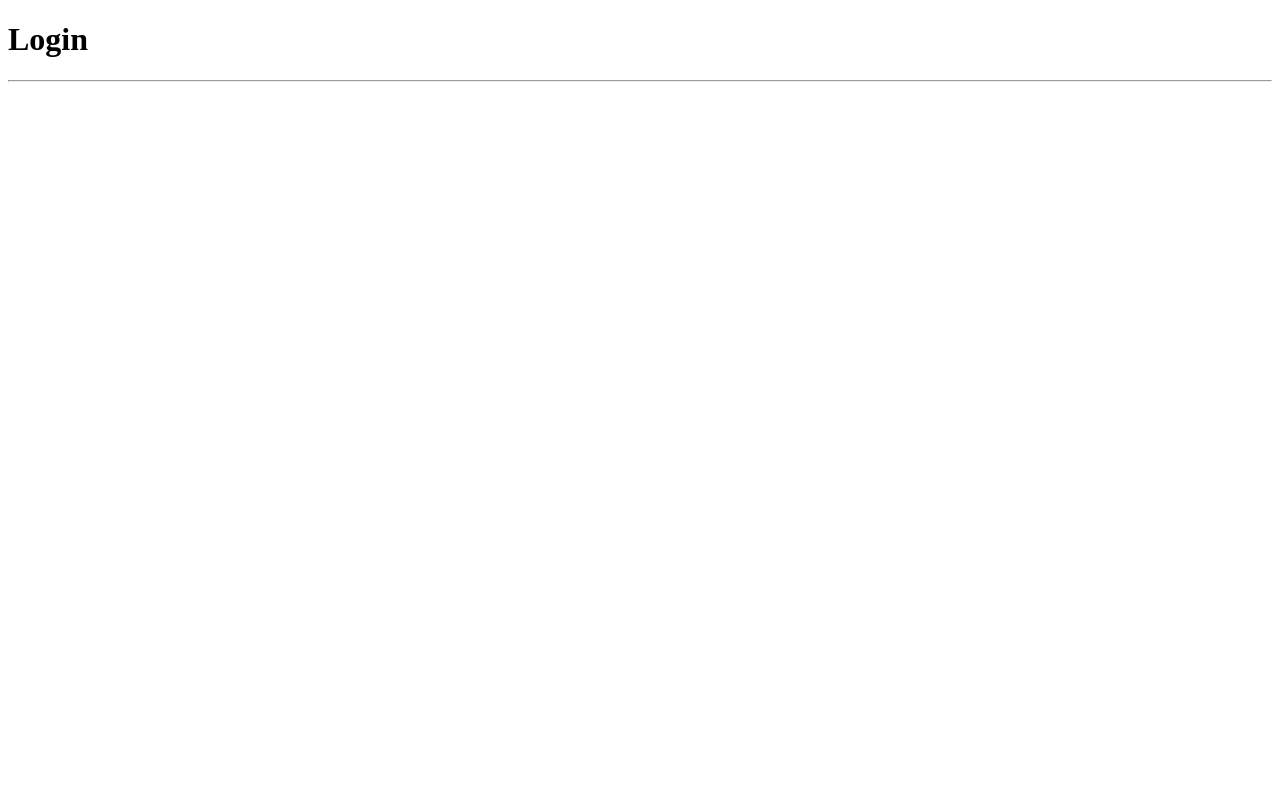
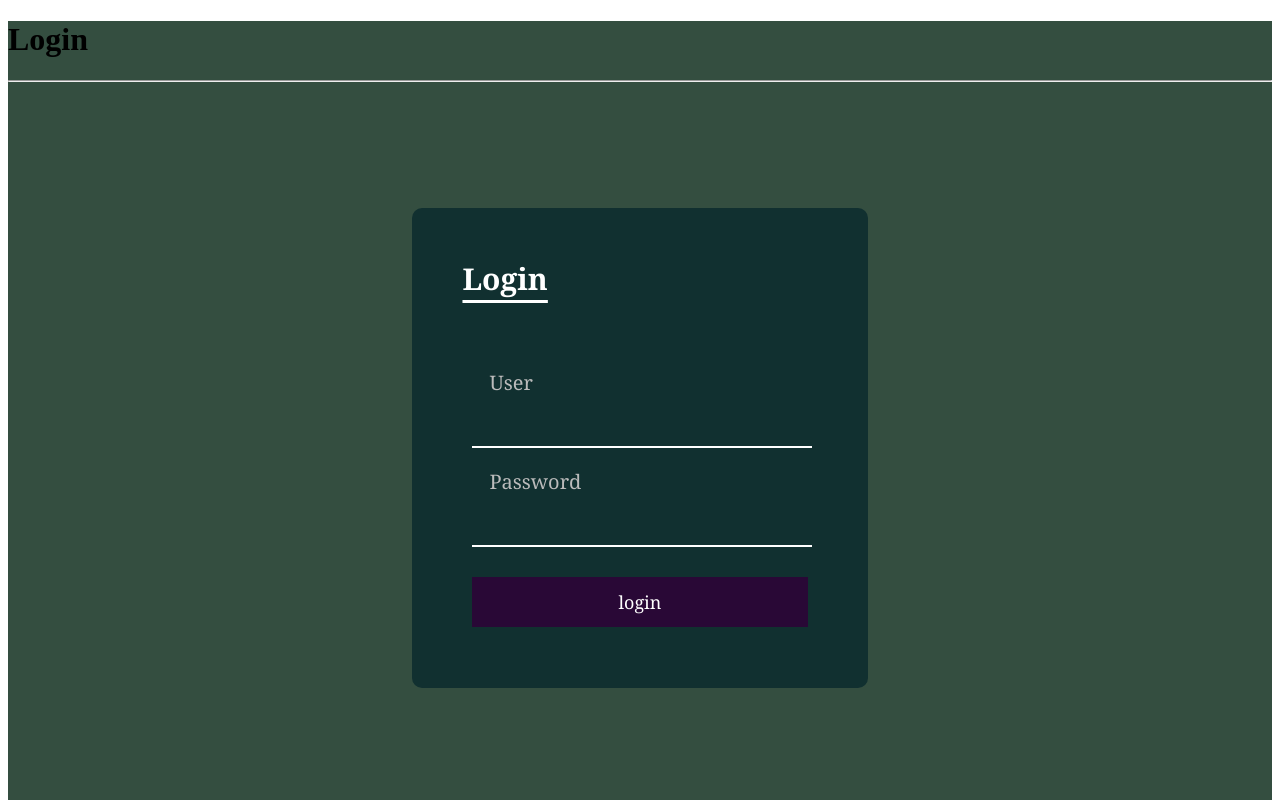
Before and after one commit to toriquinha/formularios, a plain HTML site: page login.html in a window 1280 px wide. Shown: the top 800 px of the page. Drawn offline with Linux system fonts and the light colour scheme.

Commit message:
login sei la

```diff
--- a/login.html
+++ b/login.html
@@ -4,13 +4,25 @@
     <meta charset="UTF-8">
     <meta name="viewport" content="width=device-width, initial-scale=1.0">
     <title>login</title>
-    <link rel="stylesheet" href="style.css">
+    <link rel="stylesheet" href="./style.css">
 </head>
 <body>
+    <div id="login">
     <h1>Login</h1>
     <hr>
-    <form action="">
+
+    <form action="" >
+        <h2>Login</h2>
+
+        <label for="user">User</label>
+        <input class="info" type="text" name="user" id="user">
+
+        <label for="pass">Password</label>
+        <input class="info" type="password" name="pass" id="pass">
+
+        <input class="button" type="button" value="login">
 
     </form>
+</div>
 </body>
 </html>
--- a/style.css
+++ b/style.css
@@ -102,3 +102,71 @@
     opacity: 0;
     z-index: -1;
 }
+
+#login{
+    background-color: rgb(52, 78, 64);
+    height: 1600px;
+}
+
+#login form{
+    width: 36%;
+    margin-left: 32%;
+    height: 480px;
+    margin-top: 40px;
+    background-color: rgb(17, 48, 48);
+    border-radius: 10px;
+    margin-top: 10%;
+}
+
+#login form h2{
+    text-align: left;
+    color: white;
+    font-size: 30px;
+    text-decoration: underline;
+    padding-top: 50px;
+    margin-left: 50px;
+    font-family: Georgia, 'Times New Roman', Times, serif;
+    text-underline-offset: 10px;
+    margin-bottom: 70px;
+}
+
+#login form label{
+    font-family: Georgia, 'Times New Roman', Times, serif;
+    color: rgb(187, 187, 187);
+    font-size: 20px;
+    display: block;
+    float: left;
+    text-align: none;
+    margin-left: 77px;
+}
+
+#login form .info{
+    font-family: Georgia, 'Times New Roman', Times, serif;
+    width: 74%;
+    margin-left: 13%;
+    margin-right: 13%;
+    margin-top: 30px;
+    margin-bottom: 20px;
+    border: none;
+    border-bottom: 2px solid white;
+    background-color: rgb(17, 48, 48);
+    color: white;
+    text-align: left;
+}
+
+#login form .info{
+    outline: none;
+}
+
+#login form .button{
+    font-family: Georgia, 'Times New Roman', Times, serif;
+    width: 74%;
+    margin-left: 13%;
+    margin-right: 12%;
+    height: 50px;
+    border: none;
+    margin-top: 10px;
+    background-color: rgb(41, 8, 54);
+    color: white;
+    font-size: 18px;
+}
```
